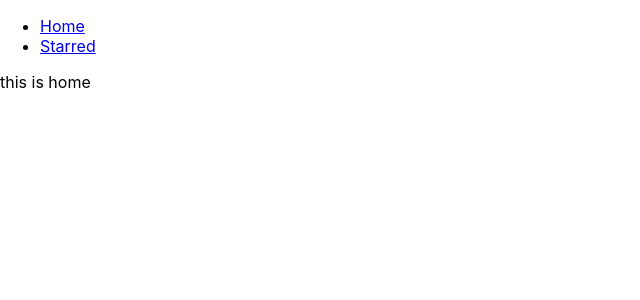
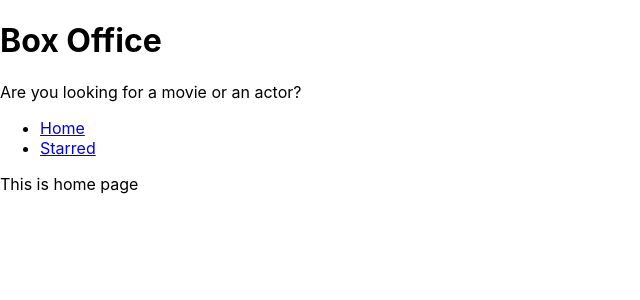
Before and after one commit to Aadii26/Box-office, a React (Create React App) app: page / in a window 1280 px wide. Shown: the top 300 px of the page, without its empty margins (0-640 px from the left). Built offline with nearby package versions, Linux system fonts and the light colour scheme.

Commit message:
added layout management and created title

```diff
--- a/src/App.js
+++ b/src/App.js
@@ -1,15 +1,11 @@
 import React from 'react';
 import { Switch, Route } from 'react-router-dom';
 
-import Navs from './components/Navs';
 import Home from './pages/Home';
 import Starred from './pages/Starred';
 
 function App() {
   return (
-    <div>
-      <Navs />
-
     <Switch>
       <Route exact path="/">
         <Home />
@@ -23,7 +19,6 @@
         <div>Not Found</div>
       </Route>
     </Switch>
-    </div>
   );
 }
 
--- /dev/null
+++ b/src/components/MainPageLayout.js
@@ -0,0 +1,18 @@
+import React from 'react';
+import Navs from './Navs';
+import Title from './Title';
+
+const MainPageLayout = ({ children }) => {
+  return (
+    <div>
+      <Title
+        title="Box Office"
+        subtitle="Are you looking for a movie or an actor?"
+      />
+      <Navs />
+      {children}
+    </div>
+  );
+};
+
+export default MainPageLayout;
--- /dev/null
+++ b/src/components/Title.js
@@ -0,0 +1,12 @@
+import React from 'react';
+
+const Title = ({ title, subtitle }) => {
+  return (
+    <div>
+      <h1>{title}</h1>
+      <p>{subtitle}</p>
+    </div>
+  );
+};
+
+export default Title;
--- a/src/index.js
+++ b/src/index.js
@@ -7,7 +7,6 @@
 
 ReactDOM.render(
   <BrowserRouter>
-    {' '}
     <App />
   </BrowserRouter>,
   document.getElementById('root')
--- a/src/pages/Home.js
+++ b/src/pages/Home.js
@@ -1,7 +1,8 @@
 import React from 'react';
+import MainPageLayout from '../components/MainPageLayout';
 
 const Home = () => {
-  return <div>this is home</div>;
+  return <MainPageLayout>This is home page</MainPageLayout>;
 };
 
 export default Home;
--- a/src/pages/Starred.js
+++ b/src/pages/Starred.js
@@ -1,7 +1,8 @@
 import React from 'react';
+import MainPageLayout from '../components/MainPageLayout';
 
 const Starred = () => {
-  return <div>this is starred</div>;
+  return <MainPageLayout>This is starred</MainPageLayout>;
 };
 
 export default Starred;
```
Lines whose indentation alone changed are shown as unchanged.
